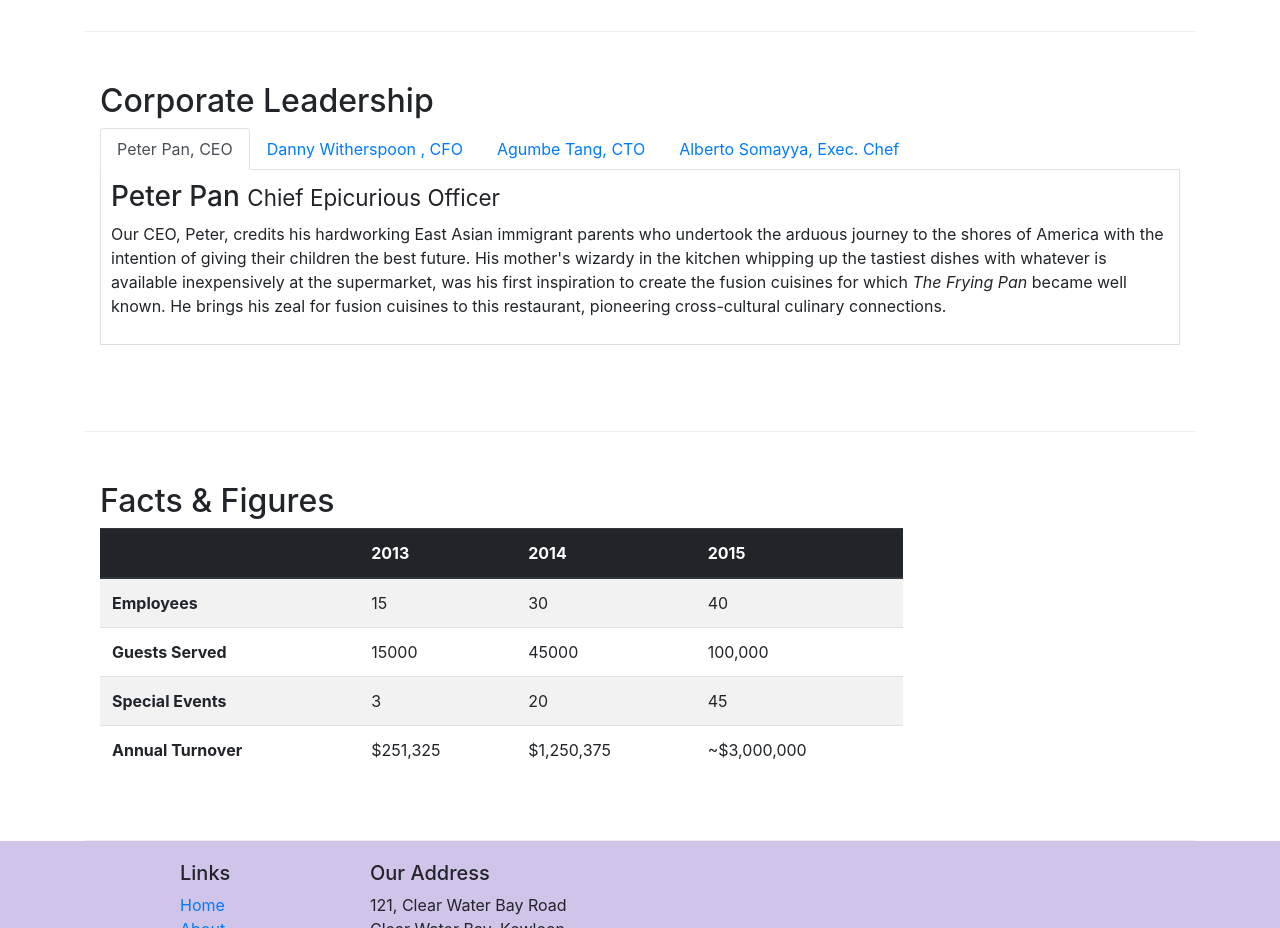
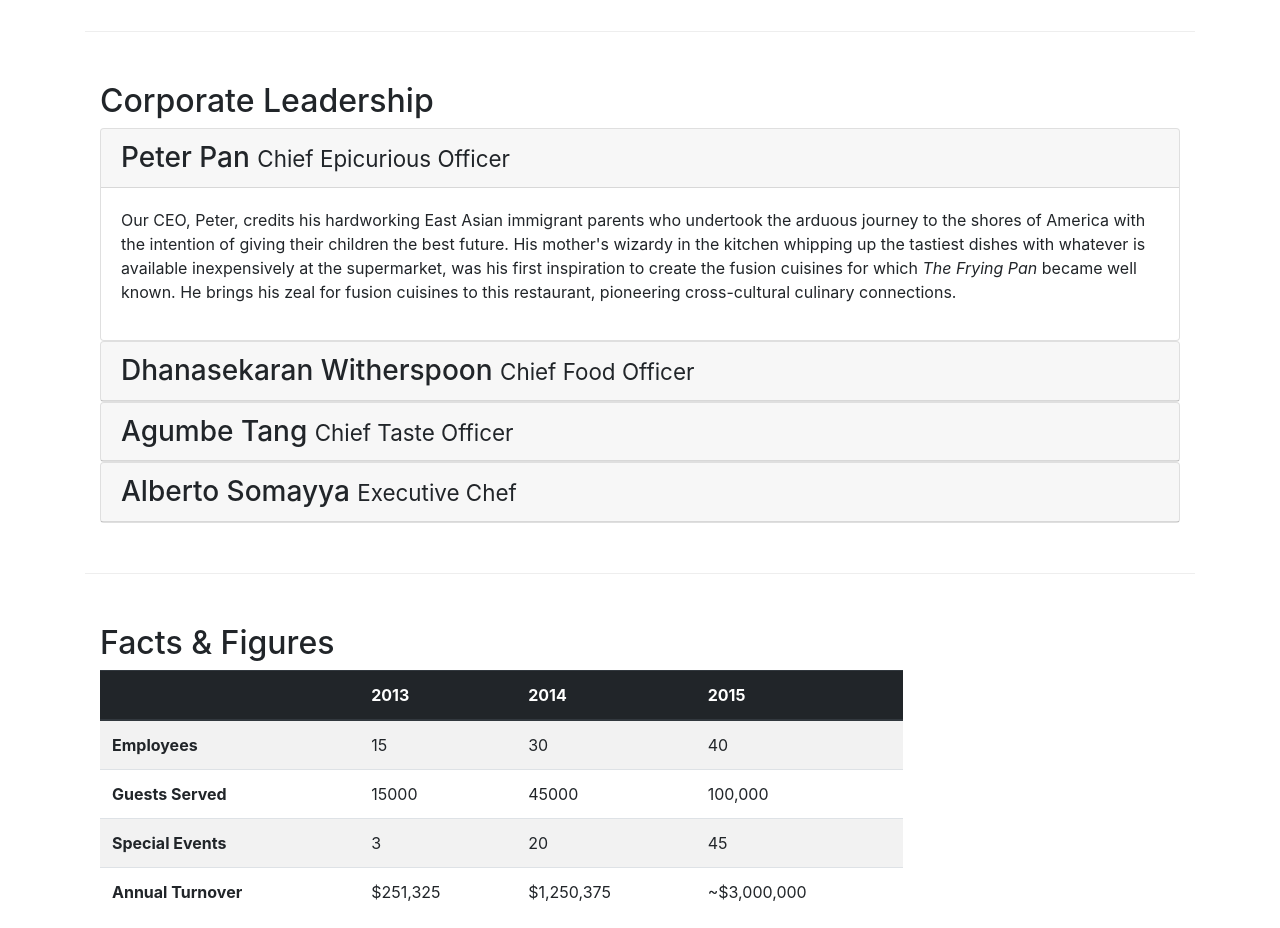
Before and after one commit to msdianyogi/BootstrapExercise, a website: page aboutus.html in a window 1280 px wide. Shown: the part 940-1868 px from the top of the page. Drawn offline with nearby package versions, Linux system fonts and the light colour scheme.

Commit message:
Accordion

```diff
--- a/aboutus.html
+++ b/aboutus.html
@@ -102,39 +102,62 @@
         <div class="row row-content">
             <div class="col-12">
                 <h2>Corporate Leadership</h2>
-                <ul class="nav nav-tabs">
-                    <li class="nav-item">
-                        <a class="nav-link active" href="#peter" role="tab" data-toggle="tab"> Peter Pan, CEO</a>
-                    </li>
-                    <li class="nav-item">
-                        <a class="nav-link" href="#danny" role="tab" data-toggle="tab"> Danny Witherspoon , CFO</a>
-                    </li>
-                    <li class="nav-item">
-                        <a class="nav-link" href="#agumbe"role="tab"
-                          data-toggle="tab">Agumbe Tang, CTO</a>
-                      </li>
-                      <li class="nav-item">
-                        <a class="nav-link" href="#alberto" role="tab"
-                          data-toggle="tab">Alberto Somayya, Exec. Chef</a>
-                      </li>
-
-                </ul>
-                <div class="tab-content">
-                    <div role="tabpanel" class="tab-pane fade show active" id="peter">
-                        <h3>Peter Pan <small>Chief Epicurious Officer</small></h3>
-                        <p class="d-none d-sm-block">Our CEO, Peter, credits his hardworking East Asian immigrant parents who undertook the arduous journey to the shores of America with the intention of giving their children the best future. His mother's wizardy in the kitchen whipping up the tastiest dishes with whatever is available inexpensively at the supermarket, was his first inspiration to create the fusion cuisines for which <em>The Frying Pan</em> became well known. He brings his zeal for fusion cuisines to this restaurant, pioneering cross-cultural culinary connections.</p>
+                <div id="accordion">
+                    <div class="card">
+                        <div class="card-header" role="tab" id="peterhead">
+                        <h3 class="mb-0">
+                            <a data-toggle="collapse" data-target="#peter">
+                            Peter Pan <small>Chief Epicurious Officer</small>
+                            </a>
+                        </h3>
+                        </div>
+                        <div class="collapse show" id="peter" data-parent="#accordion">
+                            <div class="card-body">
+                                <p class="d-none d-sm-block">Our CEO, Peter, credits his hardworking East Asian immigrant parents who undertook the arduous journey to the shores of America with the intention of giving their children the best future. His mother's wizardy in the kitchen whipping up the tastiest dishes with whatever is available inexpensively at the supermarket, was his first inspiration to create the fusion cuisines for which <em>The Frying Pan</em> became well known. He brings his zeal for fusion cuisines to this restaurant, pioneering cross-cultural culinary connections.</p>
+                            </div>
+                        </div>
                     </div>
-                    <div role="tabpanel" class="tab-pane fade" id="danny">
-                        <h3>Dhanasekaran Witherspoon <small>Chief Food Officer</small></h3>
-                        <p class="d-none d-sm-block">Our CFO, Danny, as he is affectionately referred to by his colleagues, comes from a long established family tradition in farming and produce. His experiences growing up on a farm in the Australian outback gave him great appreciation for varieties of food sources. As he puts it in his own words, <em>Everything that runs, wins, and everything that stays, pays!</em></p>
+                    <div class="card">
+                        <div class="card-header" role="tab" id="dannyhead">
+                            <h3 class="mb-0">
+                                <a class="collapsed" data-toggle="collapse" data-target="#danny">
+                                Dhanasekaran Witherspoon <small>Chief Food Officer</small>
+                                </a>
+                            </h3>
+                        </div>
+                        <div class="collapse" id="danny" data-parent="#accordion">
+                            <div class="card-body">
+                                <p class="d-none d-sm-block">Our CFO, Danny, as he is affectionately referred to by his colleagues, comes from a long established family tradition in farming and produce. His experiences growing up on a farm in the Australian outback gave him great appreciation for varieties of food sources. As he puts it in his own words, <em>Everything that runs, wins, and everything that stays, pays!</em></p>
+                            </div>
+                        </div>
                     </div>
-                    <div role="tabpanel" class="tab-pane fade" id="agumbe">
-                        <h3>Agumbe Tang <small>Chief Taste Officer</small></h3>
-                        <p class="d-none d-sm-block">Blessed with the most discerning gustatory sense, Agumbe, our CTO, personally ensures that every dish that we serve meets his exacting tastes. Our chefs dread the tongue lashing that ensues if their dish does not meet his exacting standards. He lives by his motto, <em>You click only if you survive my lick.</em></p>
+                    <div class="card">
+                        <div class="card-header" role="tab" id="agumbehead">
+                        <h3 class="mb-0">
+                            <a class="collapsed" data-toggle="collapse" data-target="#agumbe">
+                            Agumbe Tang <small>Chief Taste Officer</small>
+                            </a>
+                        </h3>
+                        </div>
+                        <div class="collapse" id="agumbe" data-parent="#accordion">
+                            <div class="card-body">
+                                <p class="d-none d-sm-block">Blessed with the most discerning gustatory sense, Agumbe, our CTO, personally ensures that every dish that we serve meets his exacting tastes. Our chefs dread the tongue lashing that ensues if their dish does not meet his exacting standards. He lives by his motto, <em>You click only if you survive my lick.</em></p>
+                            </div>
+                        </div>
                     </div>
-                    <div role="tabpanel" class="tab-pane fade" id="danny">
-                        <h3>Alberto Somayya <small>Executive Chef</small></h3>
-                        <p class="d-none d-sm-block">Award winning three-star Michelin chef with wide International experience having worked closely with whos-who in the culinary world, he specializes in creating mouthwatering Indo-Italian fusion experiences. He says, <em>Put together the cuisines from the two craziest cultures, and you get a winning hit! Amma Mia!</em></p>
+                    <div class="card">
+                        <div class="card-header" role="tab" id="albertohead">
+                            <h3 class="mb-0">
+                                <a class="collapsed" data-toggle="collapse" data-target="#alberto">
+                                Alberto Somayya <small>Executive Chef</small>
+                                </a>
+                            </h3>
+                        </div>
+                        <div class="collapse" id="alberto" data-parent="#accordion">
+                            <div class="card-body">
+                                <p class="d-none d-sm-block">Award winning three-star Michelin chef with wide International experience having worked closely with whos-who in the culinary world, he specializes in creating mouthwatering Indo-Italian fusion experiences. He says, <em>Put together the cuisines from the two craziest cultures, and you get a winning hit! Amma Mia!</em></p>
+                            </div>
+                        </div>
                     </div>
                 </div>
             </div>
```
